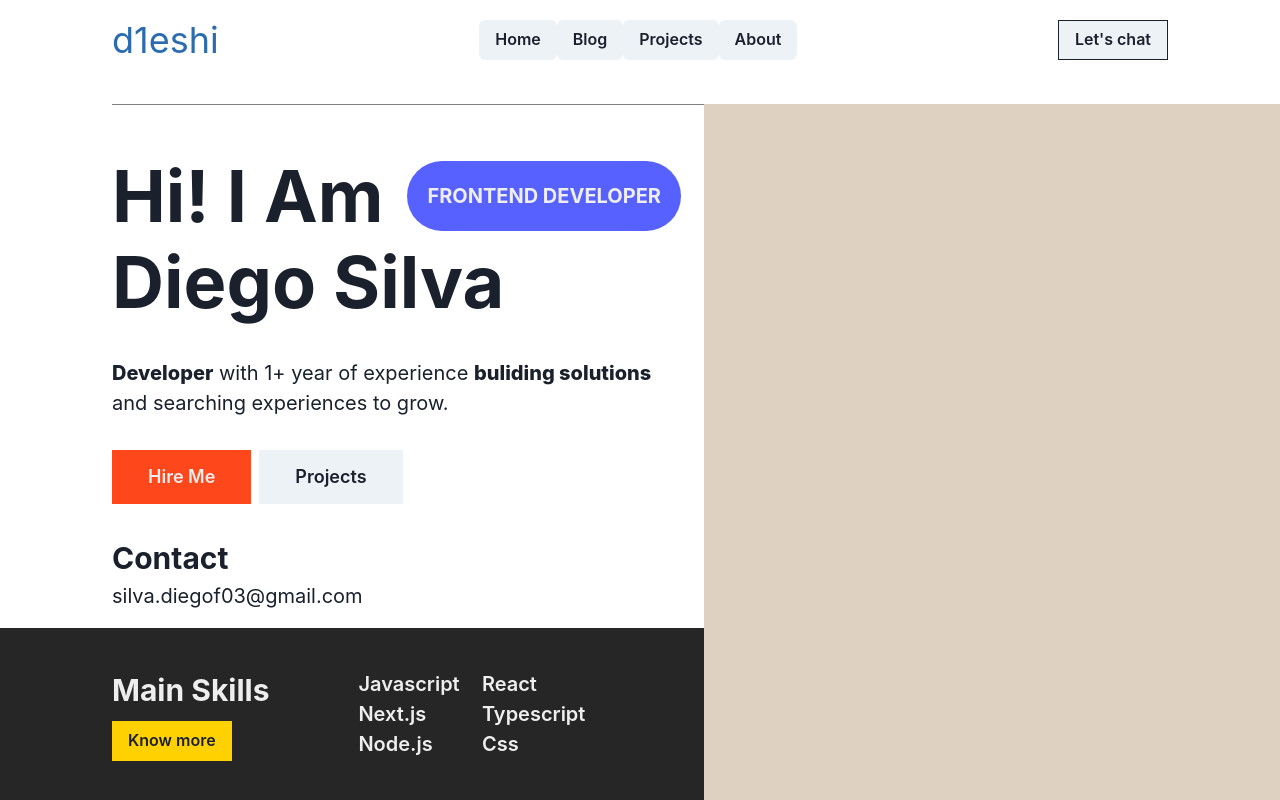
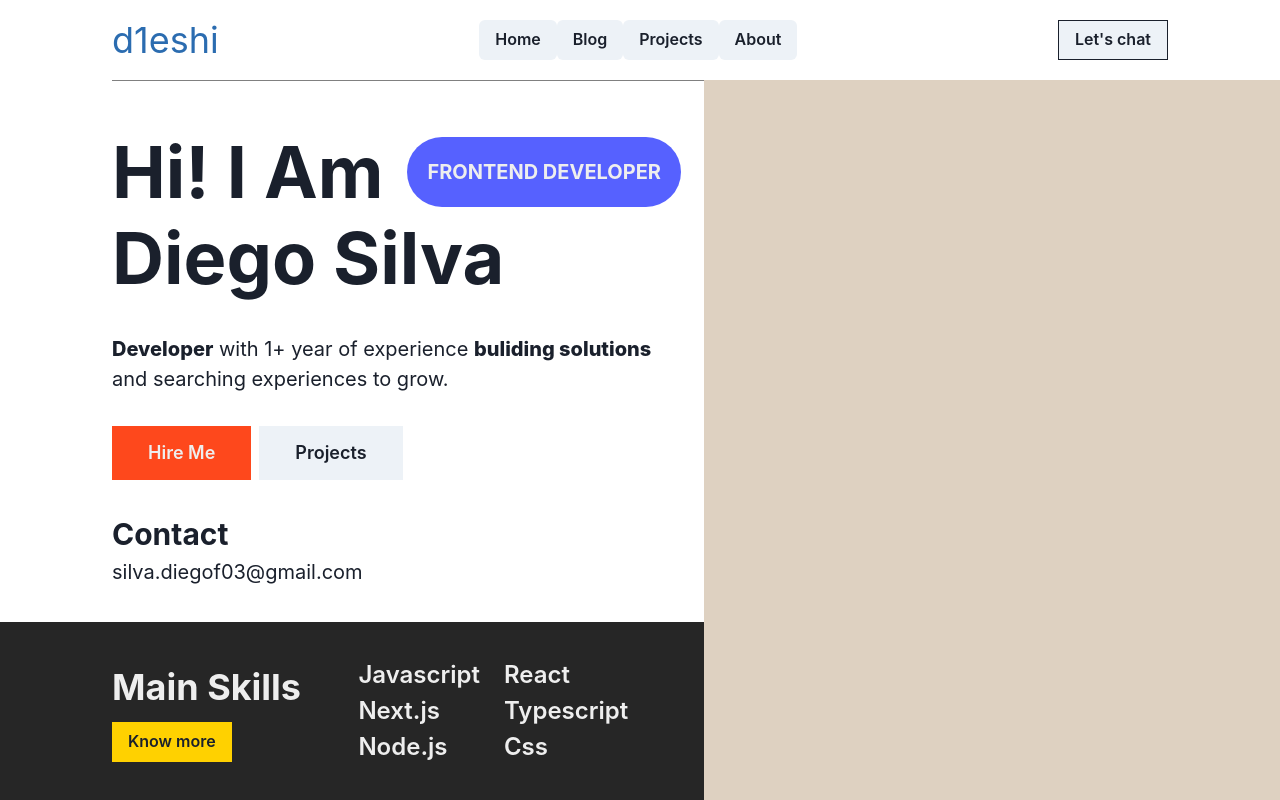
Before and after one commit to d1eshi/d1eshi-dev, a Next.js app: page / in a window 1280 px wide. Built offline with nearby package versions, Linux system fonts and the light colour scheme.

Commit message:
[add] done basic layout

```diff
--- a/pages/index.tsx
+++ b/pages/index.tsx
@@ -22,7 +22,7 @@ const Home: React.FC = () => {
   return (
     <MainLayout>
       <Container h='90%' p='0px' maxWidth='100vw'>
-        <Grid templateColumns={['null', '55% 45%']} h='100%' pt={6}>
+        <Grid templateColumns={['null', '55% 45%']} h='100%'>
           <VStack alignItems='flex-start'>
             {/* first block */}
             <VStack
@@ -107,7 +107,7 @@ const Home: React.FC = () => {
               justifyContent='space-between'
             >
               <Box>
-                <Text color='#eee' fontSize={['lg', 'md', 'lg', '3xl']} noOfLines={1} fontWeight={700} mb={2}>
+                <Text color='#eee' fontSize={['lg', 'md', 'lg', '2xl', '4xl']} noOfLines={1} fontWeight={700} mb={2}>
                   Main Skills
                 </Text>
                 <Button background='#ffd100' size={['sm', 'sm', 'xs', 'md']} borderRadius={0}>
@@ -117,7 +117,7 @@ const Home: React.FC = () => {
               <List
                 minW='11em'
                 display='grid'
-                fontSize={['sm', 'sm', 'sm', 'lg', 'xl']}
+                fontSize={['sm', 'sm', 'sm', 'lg', '2xl']}
                 gridTemplateColumns='1fr 1fr'
                 alignItems='center'
                 justifyContent='center'
```
